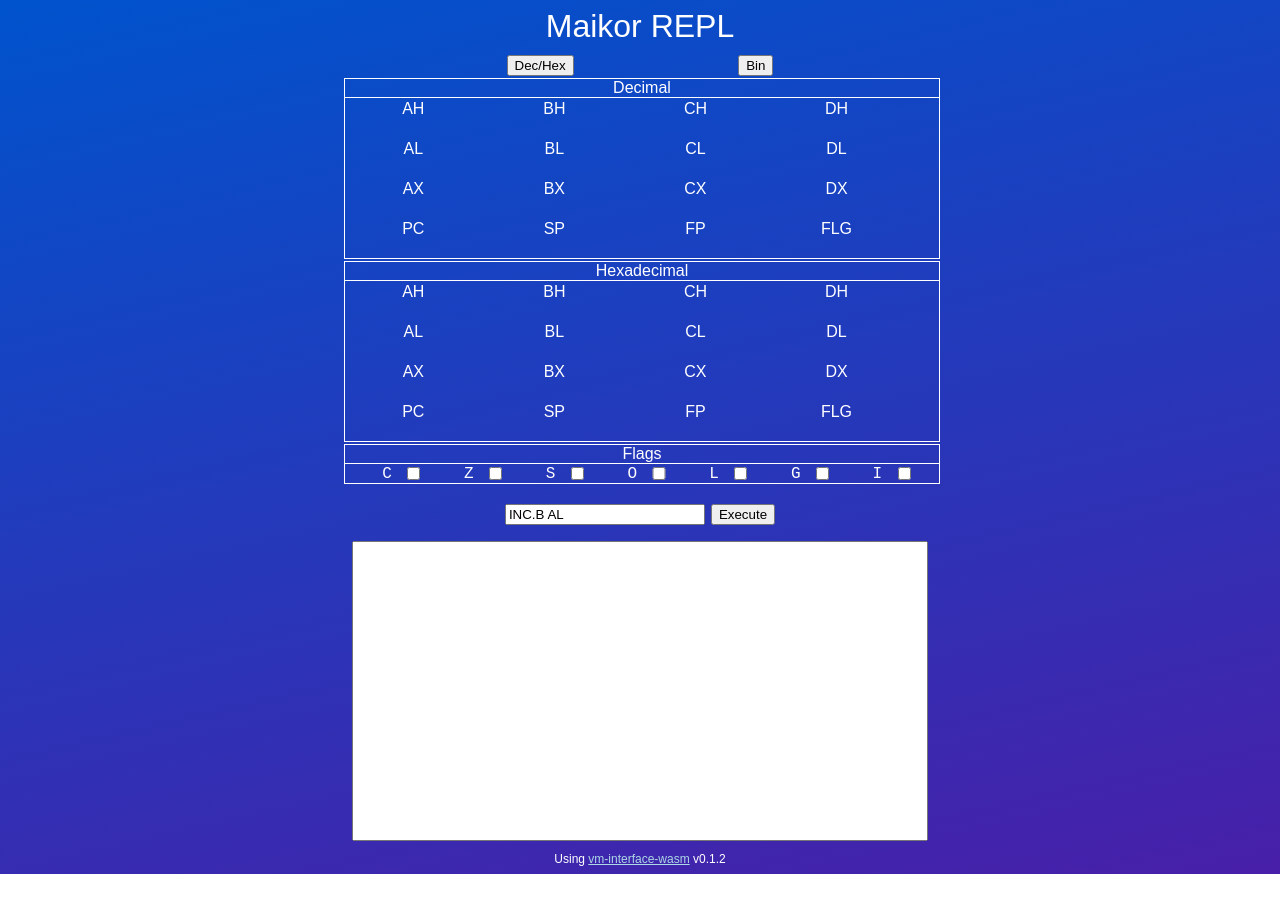
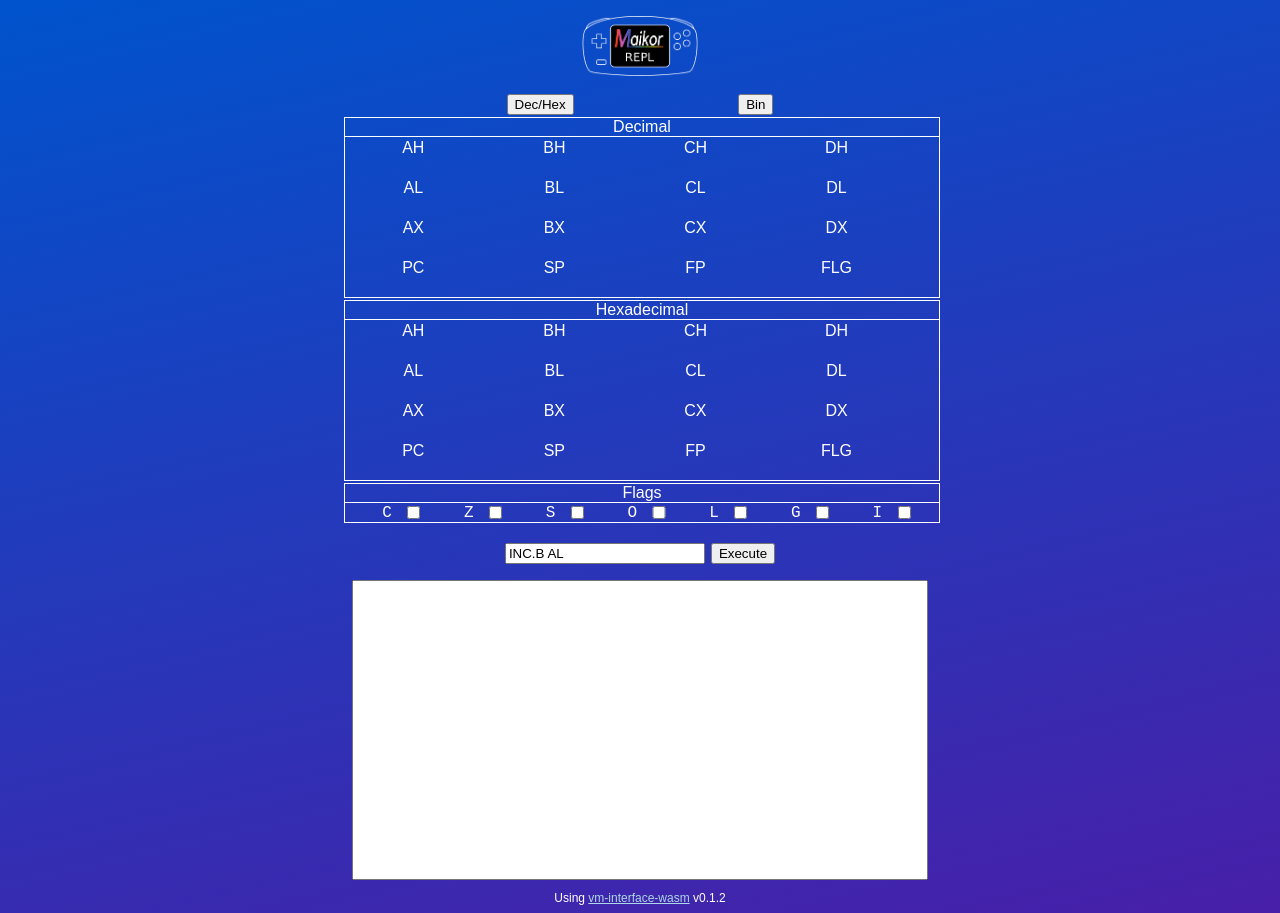
Before and after one commit to MaikorAppPublic/web-repl, a plain HTML site: page index.html in a window 1280 px wide. Before the commit the page ends 874 px from the top, so only its background shows below. Drawn offline with Linux system fonts and the light colour scheme; no server answers.

Commit message:
Update logos and readme

```diff
--- a/index.html
+++ b/index.html
@@ -7,9 +7,14 @@
     <meta name="author" content="Ray Britton <raybritton@pm.me>">
     <meta name="theme-color" content="#0033ae">
     <link rel="stylesheet" href="main.css">
+    <link rel="apple-touch-icon" sizes="180x180" href="icons/apple-touch-icon.png">
+    <link rel="icon" type="image/png" sizes="32x32" href="icons/favicon-32x32.png">
+    <link rel="icon" type="image/png" sizes="16x16" href="icons/favicon-16x16.png">
 </head>
 <body class="fullscreen">
-<h1 class="title">Maikor REPL</h1>
+<div class="title_container">
+    <img src="repl_logo.png" alt="Maikor REPL" class="title"/>
+</div>
 <div class="main_container">
     <div class="registers_container">
         <div class="reg_button_row">
--- a/main.css
+++ b/main.css
@@ -48,10 +48,16 @@ img {
     display: inline-block;
 }
 
+.title_container {
+    padding: 16px;
+    width: 100%;
+}
+
 .title {
-    width: 100%;
-    padding: 8px;
-    text-align: center;
+    height: 60px;
+    margin-left: auto;
+    margin-right: auto;
+    display: block;
 }
 
 .reg_title {
```
Also changed, not shown: favicon.ico (added), icons/android-chrome-192x192.png (added), icons/android-chrome-512x512.png (added), icons/apple-touch-icon.png (added), icons/favicon-16x16.png (added), icons/favicon-32x32.png (added), repl_logo.png (added), 1 other file.
